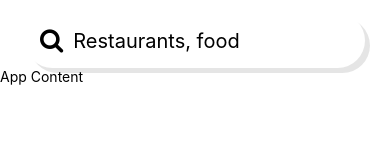
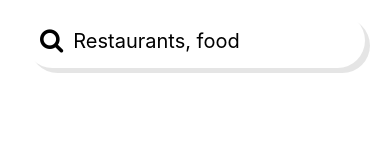
Before and after one commit to joshinehajoshi/React-native-restaurant-app, a React Native app: screen / in a window 390 px wide. Shown: the part 143-300 px from the top of the page. Built offline with nearby package versions, Linux system fonts and the light colour scheme.

Commit message:
CategoryItem comp

```diff
--- a/App.js
+++ b/App.js
@@ -21,6 +21,7 @@
 
 import { StatusBar } from "expo-status-bar"
 import {View, Text, StyleSheet} from "react-native"
+import CategoryItem from "./src/components/CategoryItem"
 import Header from "./src/components/Header"
 import Search from "./src/components/Search"
 
@@ -30,7 +31,7 @@ export default function App() {
     <View>
       <Header />
       <Search />
-      <Text>App Content</Text>
+      <CategoryItem />
       <StatusBar/>
     </View>
   )
--- /dev/null
+++ b/src/components/CategoryItem.js
@@ -0,0 +1,11 @@
+import { Text, View } from "react-native";
+
+export default function CategoryItem() {
+    return (
+        <View>
+            <Text>
+
+            </Text>
+        </View>
+    )
+}
```
